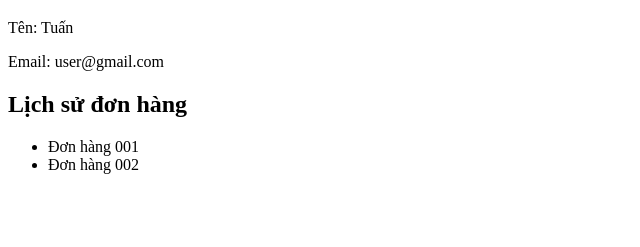
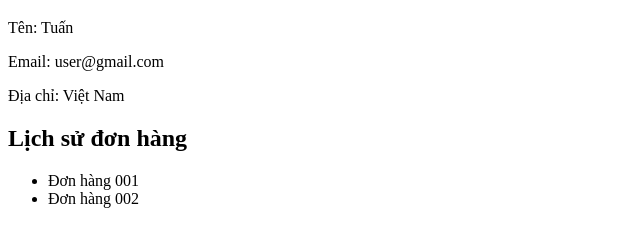
Before and after one commit to TuansmohendV/Demo_CCMTPT, a plain HTML site: page profile.html in a window 1280 px wide. Shown: the part 61-308 px from the top of the page, without its empty margins (0-640 px from the left). Drawn offline with Linux system fonts and the light colour scheme.

Commit message:
feat: add user address information

```diff
--- a/profile.html
+++ b/profile.html
@@ -10,7 +10,7 @@
 
 <p>Tên: Tuấn</p>
 <p>Email: user@gmail.com</p>
-
+<p>Địa chỉ: Việt Nam</p>
 <h2>Lịch sử đơn hàng</h2>
 
 <ul>
```
